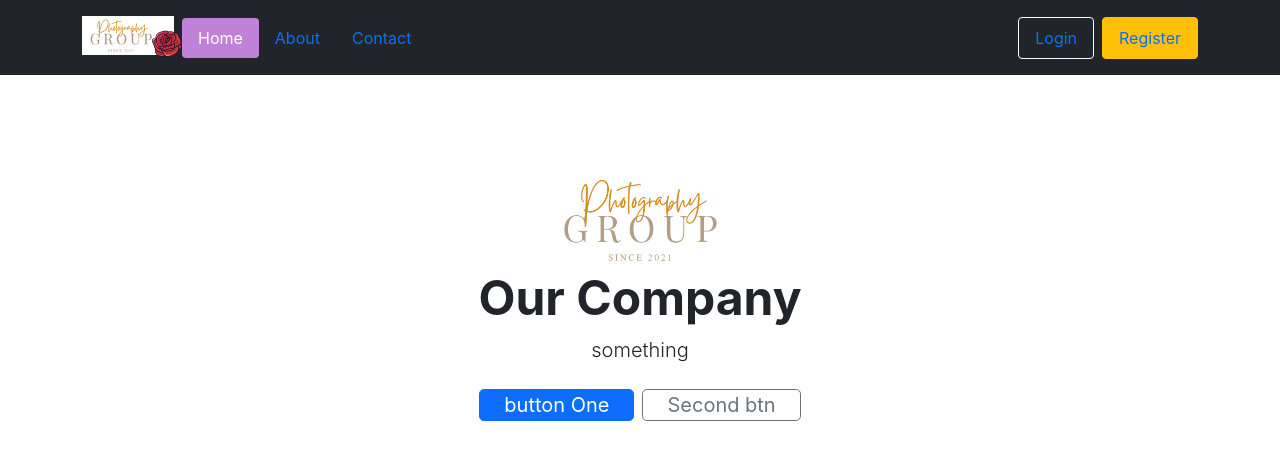
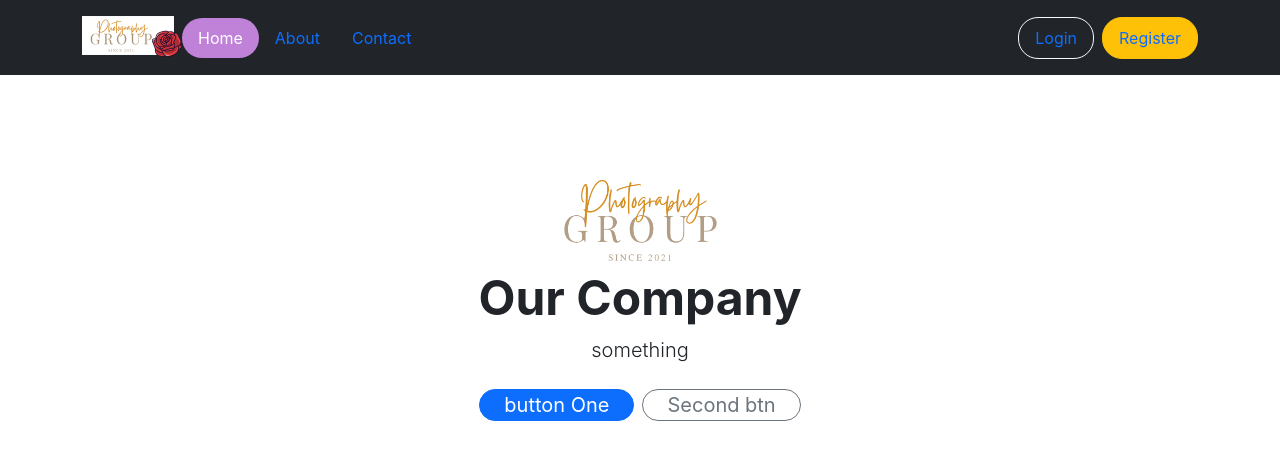
Before and after one commit to moh-almuslem/react_components, a React (Create React App) app: page / in a window 1280 px wide. Shown: the top 471 px of the page. Built offline with nearby package versions, Linux system fonts and the light colour scheme.

Commit message:
Updated index.css file

```diff
--- a/src/index.css
+++ b/src/index.css
@@ -18,14 +18,13 @@ code {
 
   transition: all 0.2s;
   padding: 0px;
+  border-radius: 20px;
 
 }
 
 .nav-link {
 
-
   transition: transform .2s; /* Animation */
-
 
 }
 
@@ -34,20 +33,17 @@ code {
   color: blueviolet;
   text-decoration: underline;
   transform: scale(1.5);
+  border-radius: 20px;
 }
 
 .login:hover {
 
-  /* transition: all 0.2s; */
-  /* padding: 10px;  */
   color: blueviolet;
   transform: scale(1.5);
-
-
-
 
 }
 
 .nav-pills .nav-link.active {
   background-color:rgb(192, 130, 216);
+  border-radius: 20px;
 }
```
